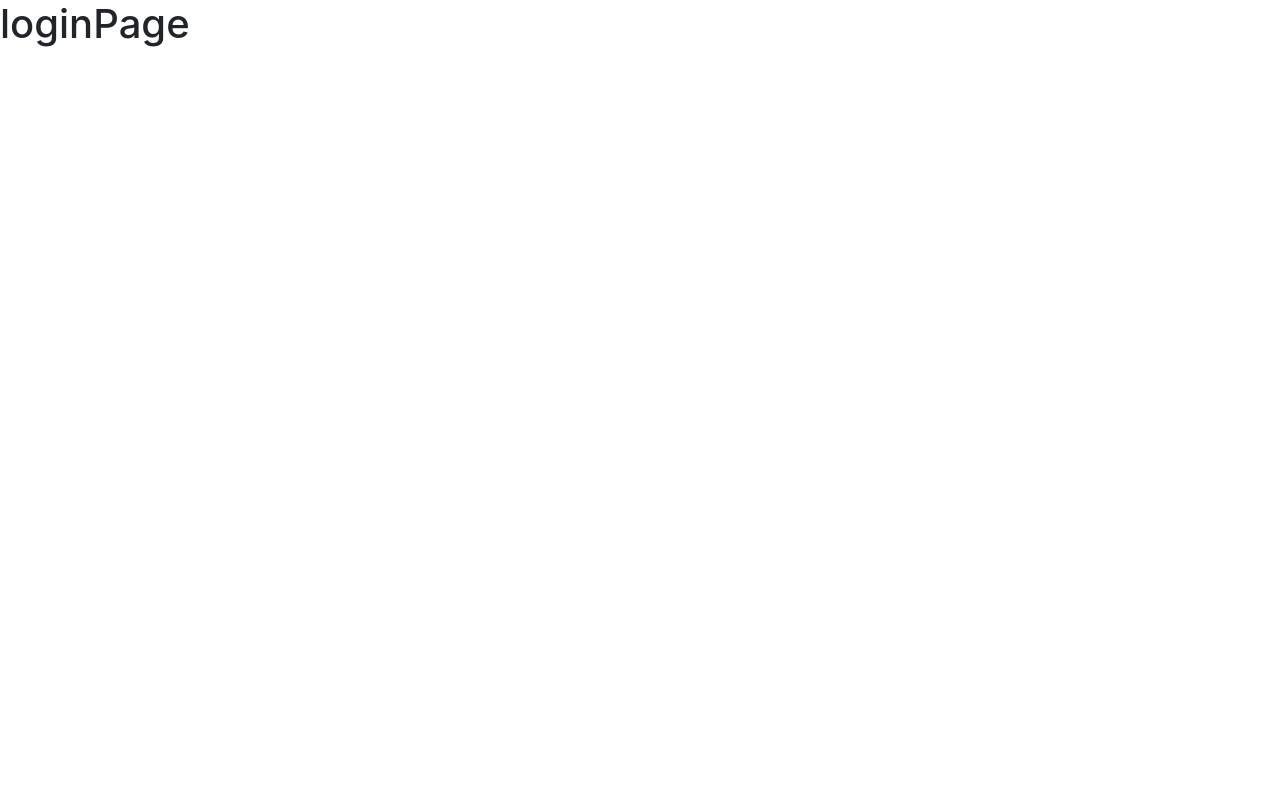
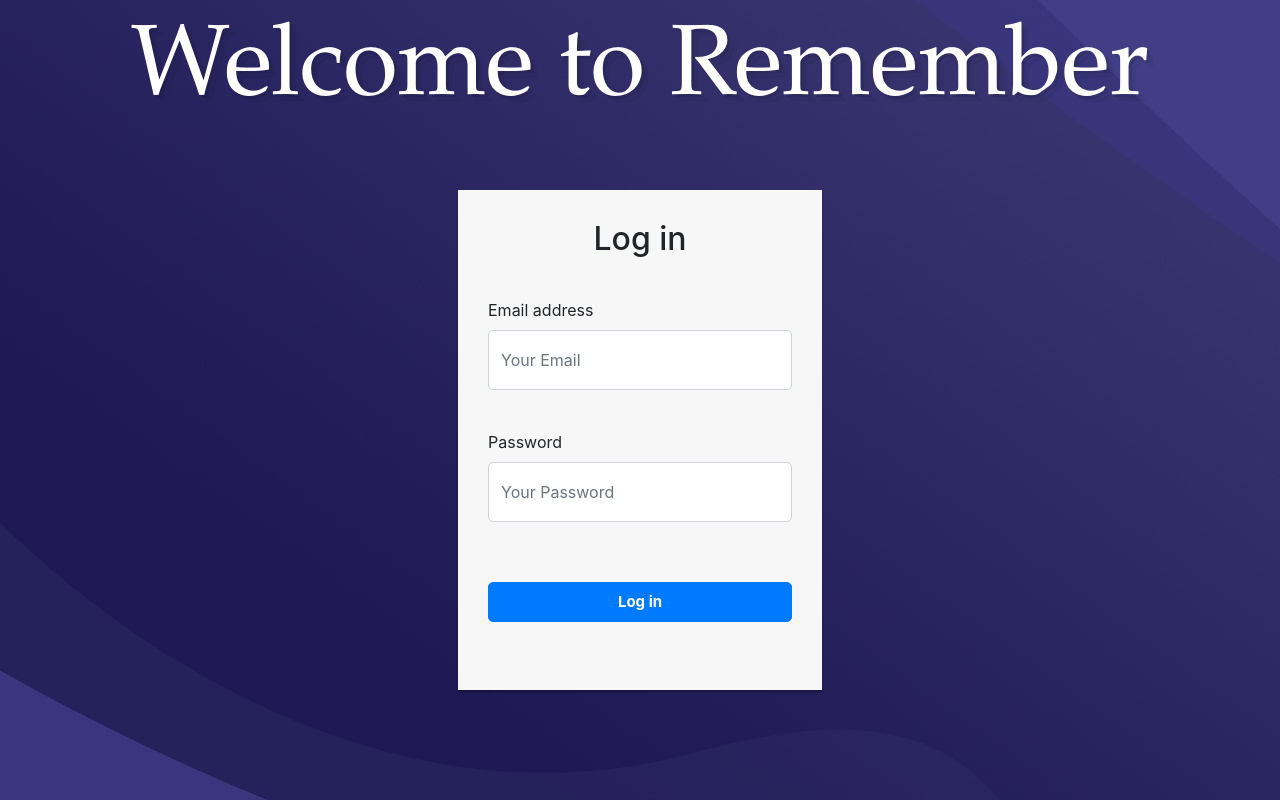
Before and after one commit to johnlittle018/RememberRepo, a Django app: page /remember/loginPage/ in a window 1280 px wide. Before the commit the page is almost empty. Run offline with Django 3.2, Linux system fonts and the light colour scheme; some libraries are stand-ins or nearby versions.

Commit message:
created login page

```diff
--- a/mysite/Remember/templates/Remember/loginPage.html
+++ b/mysite/Remember/templates/Remember/loginPage.html
@@ -1,7 +1,10 @@
+{% load static %}
+<link rel="stylesheet" type="text/css" href="{% static 'polls/style.css' %}">
+
 <!doctype html>
 <html lang="en">
     <head>
-        <title>editQuestionnaire Page</title>
+        <title>Login</title>
         <!-- Required meta tags -->
         <meta charset="utf-8">
         <meta name="viewport" content="width=device-width, initial-scale=1, shrink-to-fit=no">
@@ -11,24 +14,118 @@
         integrity="sha384-ggOyR0iXCbMQv3Xipma34MD+dH/1fQ784/j6cY/iJTQUOhcWr7x9JvoRxT2MZw1T" crossorigin="anonymous">
         <style>
 
-            .bs-example{
-                margin: 20px;
+            h1{
+                font: 400 100px/1.5 'Garamond', Helvetica, sans-serif;
+                color: white;
+                text-shadow: 3px 3px 0px rgba(0,0,0,0.1), 7px 7px 0px rgba(0,0,0,0.05);
             }
+
+
+            h1.fadeIn span{
+            opacity: 0;
+            transform: translateY(30px);
+            animation: fadeInAnimation ease 3s;
+            animation-iteration-count: 1;
+            animation-fill-mode: forwards
+            }
+
+            h1.fadeIn span:nth-of-type(2){
+            animation-delay: 1s;
+            }
+
+            .login-form {
+                opacity: 0;
+                transform: translateY(30px);
+                animation: fadeInAnimation ease 3s;
+                animation-iteration-count: 1;
+                animation-fill-mode: forwards;
+                animation-delay: 3s;
+            }
+
+            @keyframes fadeInAnimation{
+                0% {
+                    opacity: 0;
+                }
+                100% {
+                    opacity: 1;
+                }
+            }
+
+            .container{
+                height: 150px;
+                display: flex;
+                justify-content: center;
+                align-items: center;
+            }
+
+            .login-form {
+                margin: auto;
+                width: 30%;
+                padding: 10px;
+            }
+
+            .login-form form {
+                height: 500px;
+                margin-bottom: 15px;
+                background: #f7f7f7;
+                box-shadow: 0px 2px 2px rgba(0, 0, 0, 0.3);
+                padding: 30px;
+            }
+
+            .login-form h2 {
+                margin: 0 0 15px;
+            }
+
+            .form-control, .btn {
+                min-height: 60px;
+                border-radius: 5px;
+            }
+
+            .form-group{
+                margin-top: 40px;
+            }
+
+            .btn {
+                margin-top: 60px;
+                font-size: 15px;
+                font-weight: bold;
+                min-height: 40px;
+            }
+
         </style>
     </head>
 
     <body>
         <header>
-
-            <h1>loginPage</h1>
+            <div class="container">
+                <h1 class="fadeIn">
+                <span>Welcome</span>
+                <span>to Remember</span>
+                </h1>
+            </div>
 
         </header>
 
         <!-- All your html stuff here -->
 
-
-
-
+        <div class="d-flex justify-content-center">
+            <div class="login-form">
+                <form>
+                    <h2 class="text-center">Log in</h2>
+                    <div class="form-group">
+                        <label for="exampleInputEmail1">Email address</label>
+                        <input type="text" class="form-control" placeholder="Your Email" required="required">
+                    </div>
+                    <div class="form-group">
+                        <label for="exampleInputPassword1">Password</label>
+                        <input type="password" class="form-control" placeholder="Your Password" required="required">
+                    </div>
+                    <div class="form-group">
+                        <button type="submit" class="btn btn-primary btn-block">Log in</button>
+                    </div>
+                </form>
+        </div>
+    </body>
 
 
         <!-- Optional JavaScript -->
--- a/mysite/Remember/templates/Remember/makeQuestion.html
+++ b/mysite/Remember/templates/Remember/makeQuestion.html
@@ -26,6 +26,7 @@
                 background-size: cover;
                 border: none;
             }
+
             .settingsIcon{
 
             }
```
